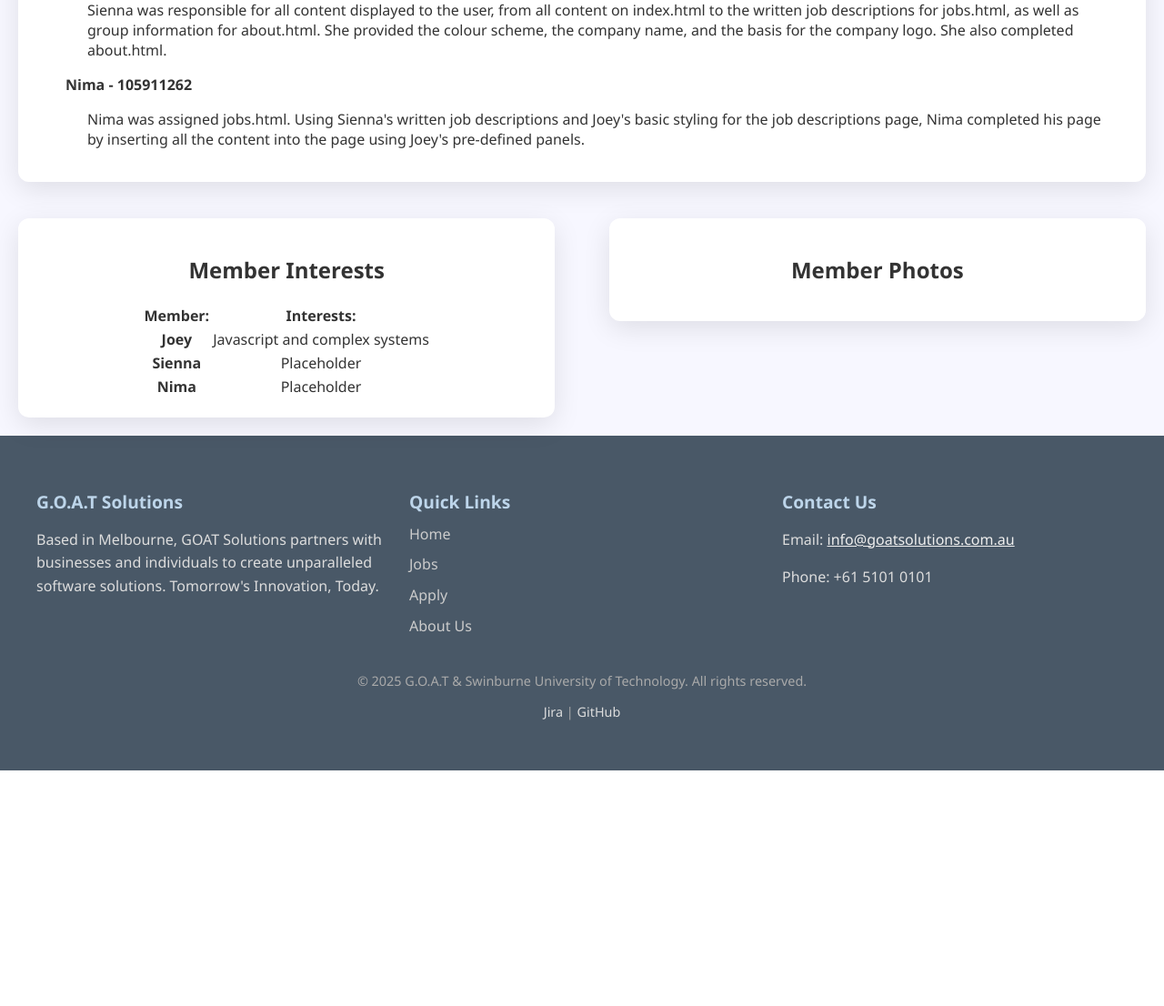
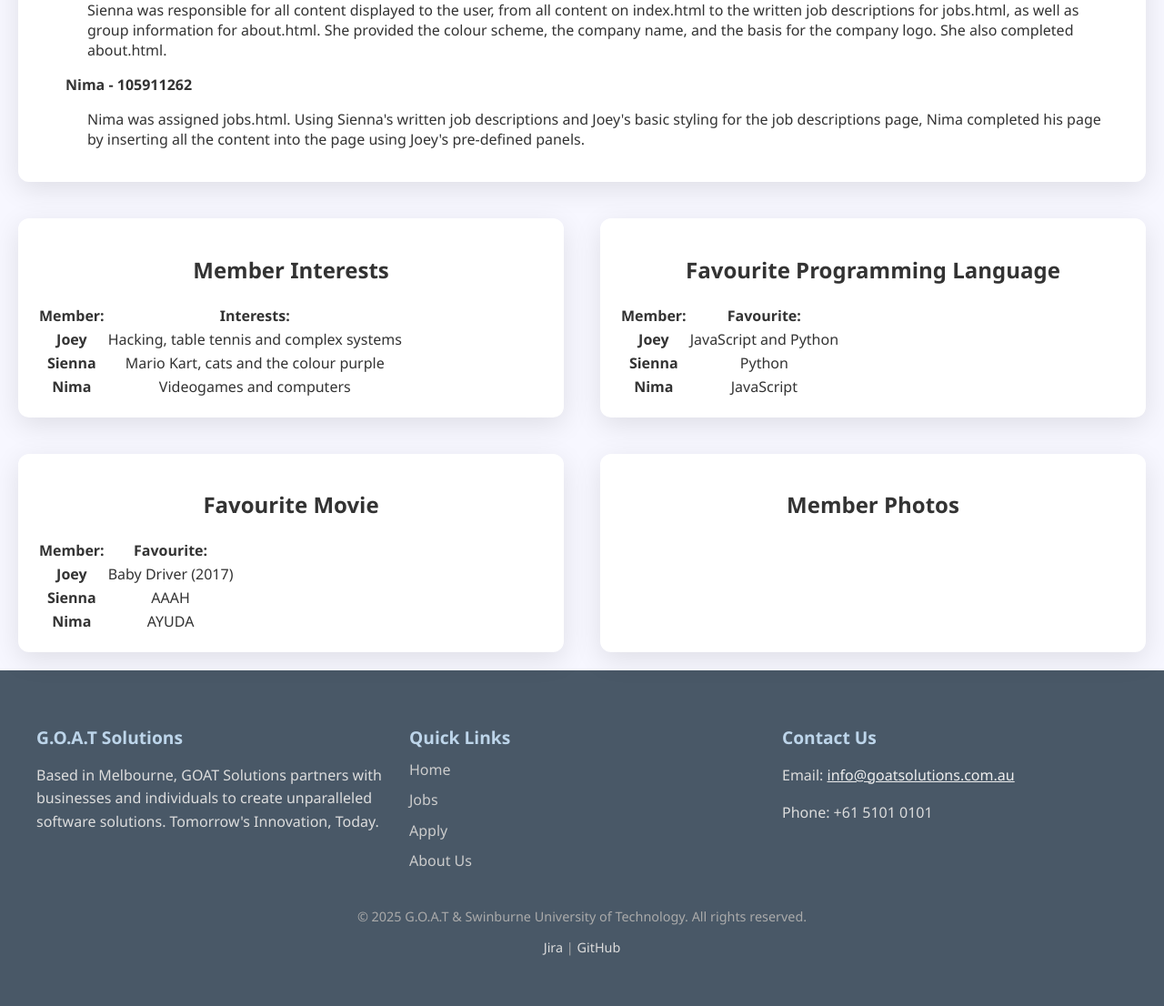
Before and after one commit to 105928712/goat, a PHP site: page /about.html in a window 1280 px wide. Shown: the part 657-1763 px from the top of the page at 91% size. Before the commit the page ends 1504 px from the top, so only its background shows below. Run offline with PHP 8.4, Linux system fonts and the light colour scheme.

Commit message:
more sections and make this a grid

```diff
--- a/about.html
+++ b/about.html
@@ -46,6 +46,7 @@
             </dl>
         </section>
 
+        <div id="about-sections">
             <!-- Panel which holds the content for member interests -->
             <section class="panel" id="tables">
                 <h2>Member Interests</h2>
@@ -59,15 +60,67 @@
                 <tbody>
                 <tr>
                     <th scope="row">Joey</th>
-                 <td>Javascript and complex systems</td>
+                    <td>Hacking, table tennis and complex systems</td>
                 </tr>
                 <tr>
                     <th scope="row">Sienna</th>
-                 <td>Placeholder</td>
+                    <td>Mario Kart, cats and the colour purple</td>
                 </tr>
                 <tr>
                     <th scope="row">Nima</th>
-                 <td>Placeholder</td>
+                    <td>Videogames and computers</td>
+                </tr>
+                </tbody>
+                </table>
+            </section>
+
+            <section class="panel" id="language">
+                <h2>Favourite Programming Language</h2>
+                <table>
+                <thead>
+                    <tr>
+                        <th rowspan="2" scope="col">Member:</th>
+                        <th colspan="3" scope="col">Favourite:</th>
+                    </tr>
+                </thead>
+                <tbody>
+                <tr>
+                    <th scope="row">Joey</th>
+                    <td>JavaScript and Python</td>
+                </tr>
+                <tr>
+                    <th scope="row">Sienna</th>
+                    <td>Python</td>
+                </tr>
+                <tr>
+                    <th scope="row">Nima</th>
+                    <td>JavaScript</td>
+                </tr>
+                </tbody>
+                </table>
+            </section>
+
+            <section class="panel" id="movie">
+                <h2>Favourite Movie</h2>
+                <table>
+                <thead>
+                    <tr>
+                        <th rowspan="2" scope="col">Member:</th>
+                        <th colspan="3" scope="col">Favourite:</th>
+                    </tr>
+                </thead>
+                <tbody>
+                <tr>
+                    <th scope="row">Joey</th>
+                    <td>Baby Driver (2017)</td>
+                </tr>
+                <tr>
+                    <th scope="row">Sienna</th>
+                    <td>AAAH</td>
+                </tr>
+                <tr>
+                    <th scope="row">Nima</th>
+                    <td>AYUDA</td>
                 </tr>
                 </tbody>
                 </table>
@@ -78,8 +131,7 @@
                 <h2>Member Photos</h2>
 
             </section>
-
-
+        </div>
     </main>
 
 
--- a/styles/styles.css
+++ b/styles/styles.css
@@ -769,22 +769,11 @@ dt {
     font-weight: bolder;
 }
 
-/* make the tables and photos sections float next to each other */
-#tables, #photos {
-    width: 43%;
+/* migrate from floats to grid because i (joey) added more sections */
+#about-sections {
+    display: grid;
+    grid-template-columns: 1fr 1fr; /* two columns */
     text-align: center;
-}
-
-#tables {
-    float: left;
-}
-
-table {
-    margin: auto;
-}
-
-#photos {
-    float: right;
 }
 
 /* ensure the footer doesn't float with the tables and photos */
```
Lines whose indentation alone changed are shown as unchanged.
